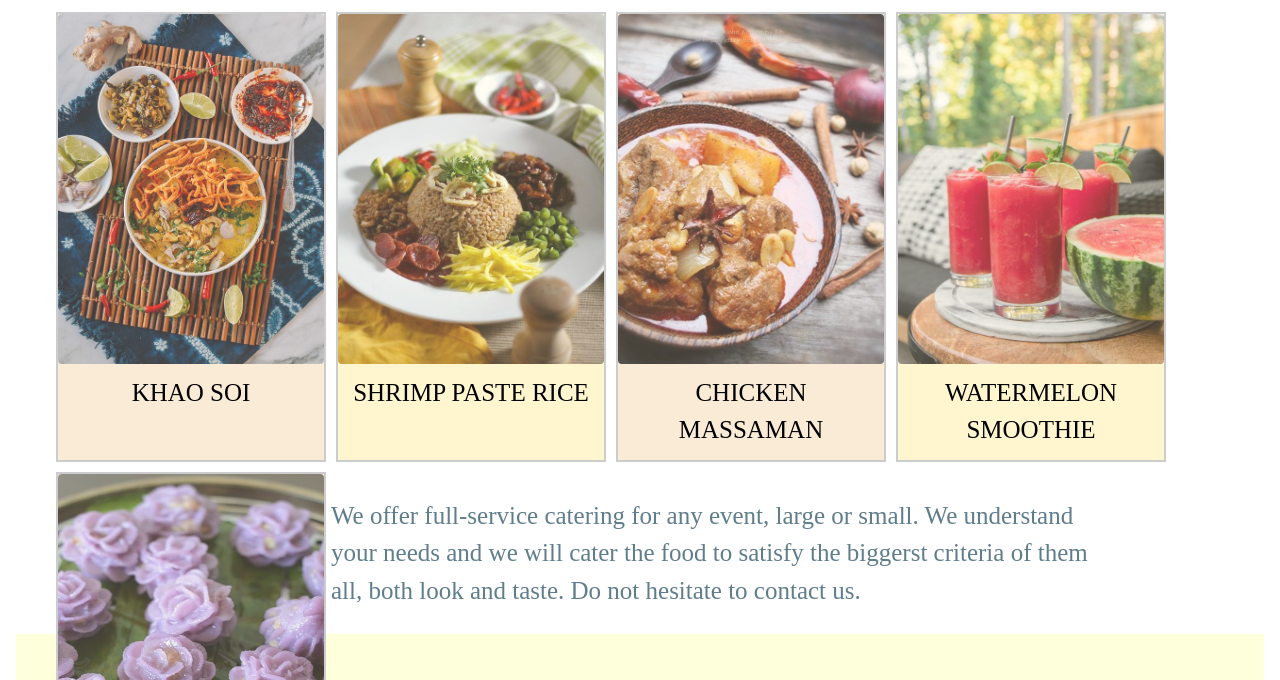
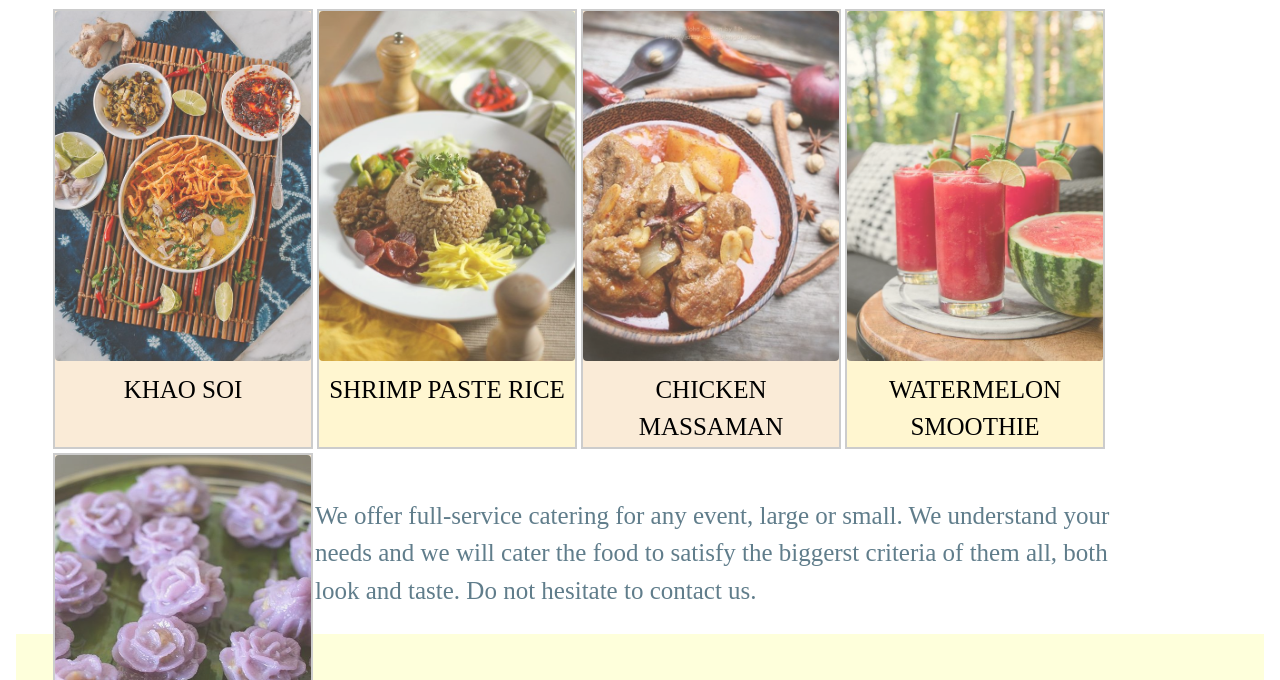
Before and after one commit to gniy-nein/MyWeb, a plain HTML site: page index.html in a window 1280 px wide. Shown: the part 640-1320 px from the top of the page. Drawn offline with nearby package versions, Linux system fonts and the light colour scheme; some packages are replaced by stand-ins of ours.

Commit message:
Update index.html

```diff
--- a/index.html
+++ b/index.html
@@ -52,11 +52,11 @@
     }
 
     div.gallery {
-      margin: 5px;
+      margin: 2px;
       border: 2px solid #ccc;
       float: left;
-      width: 270px;
-      height: 450px;
+      width: 260px;
+      height: 440px;
       background-color: antiquewhite;
     }
 
```
